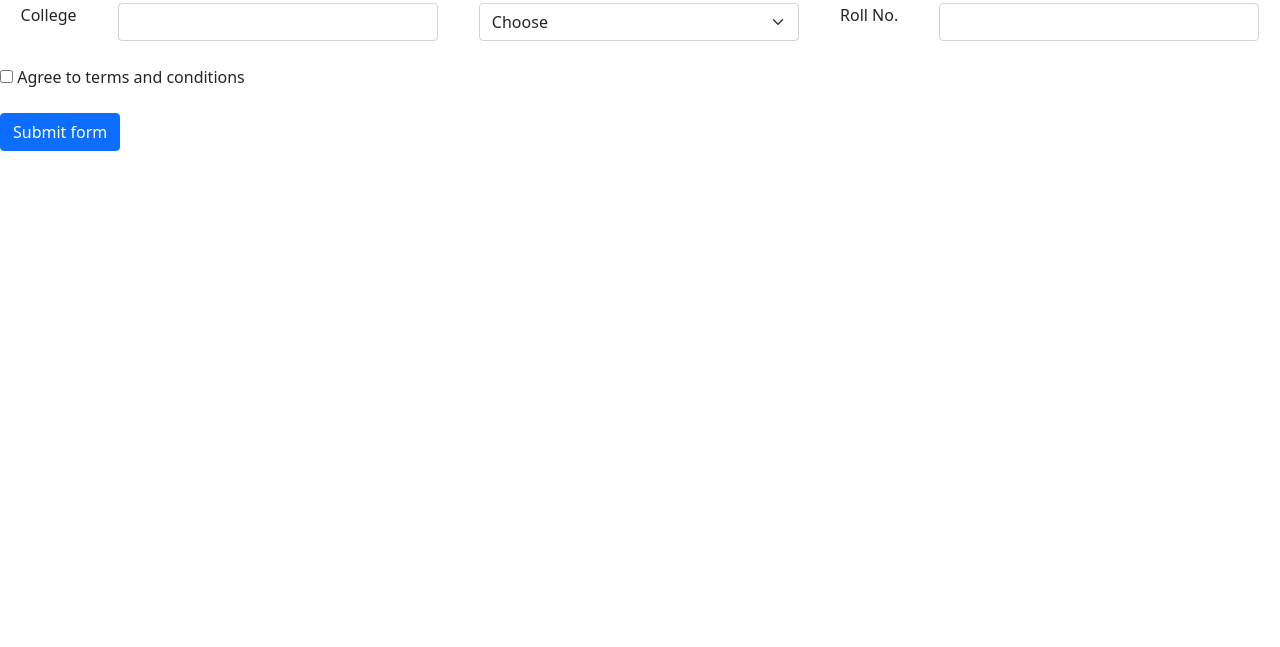
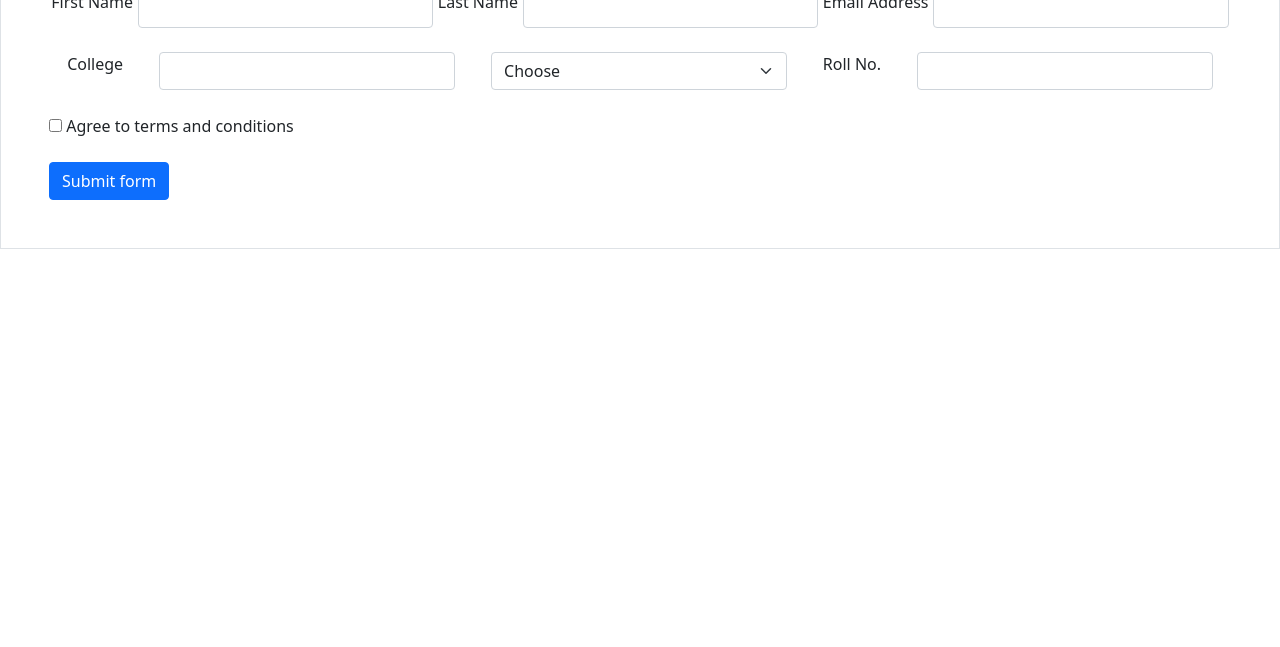
Before and after one commit to acciojob/bootstrap-form-easy-shaloojais8876, a website: page main.html in a window 1280 px wide. Shown: the part 153-800 px from the top of the page. Drawn offline with nearby package versions, Linux system fonts and the light colour scheme.

Commit message:
created a submission

```diff
--- a/main.html
+++ b/main.html
@@ -9,7 +9,7 @@
 
 <body class="mt-5">
 	<!-- the entire body must be written by student -->
-	<div>
+	<div class="border p-5">
 	<h2>Internship Form</h2>
 	<form id="application-form">
 		<div class="d-flex justify-content-around ">
```
